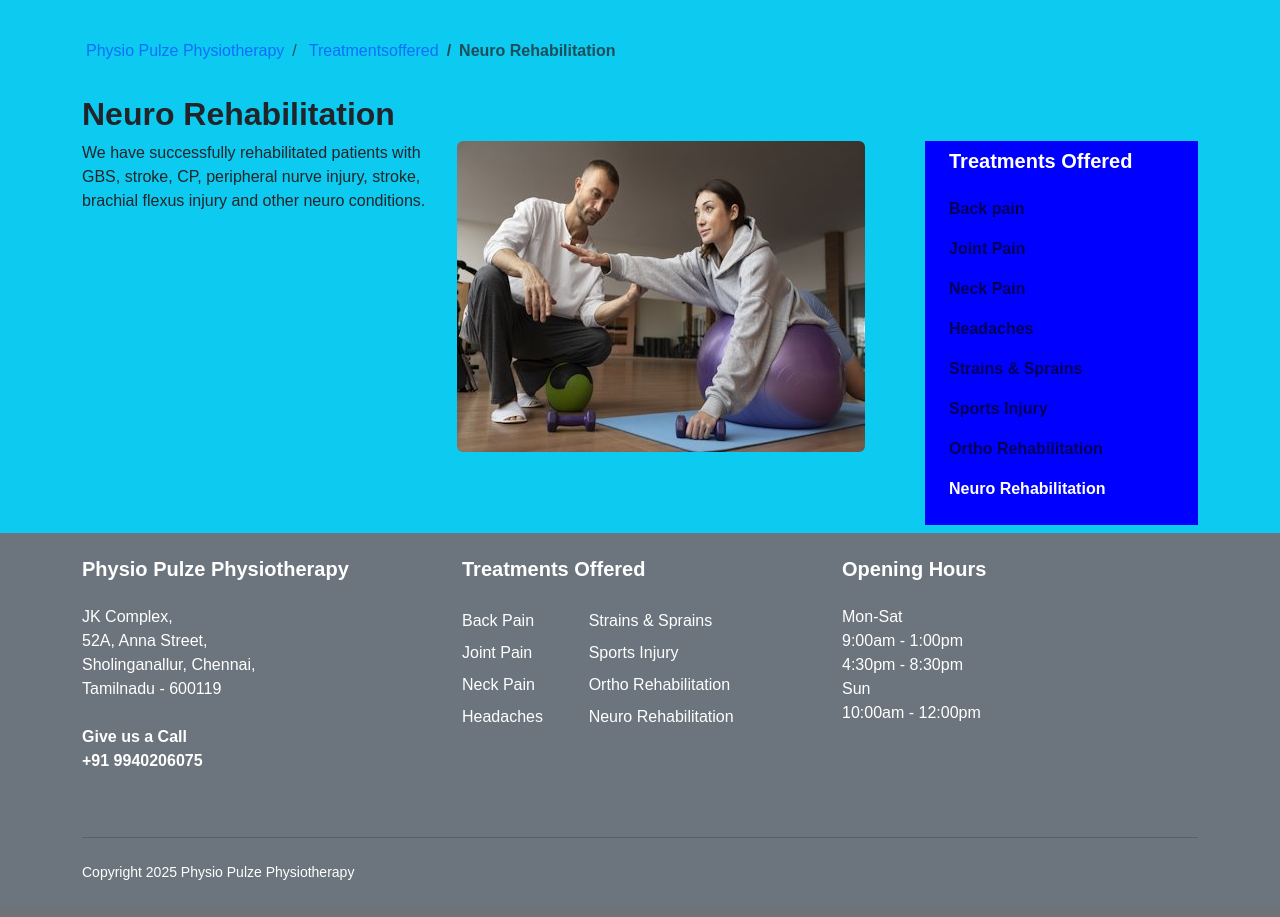
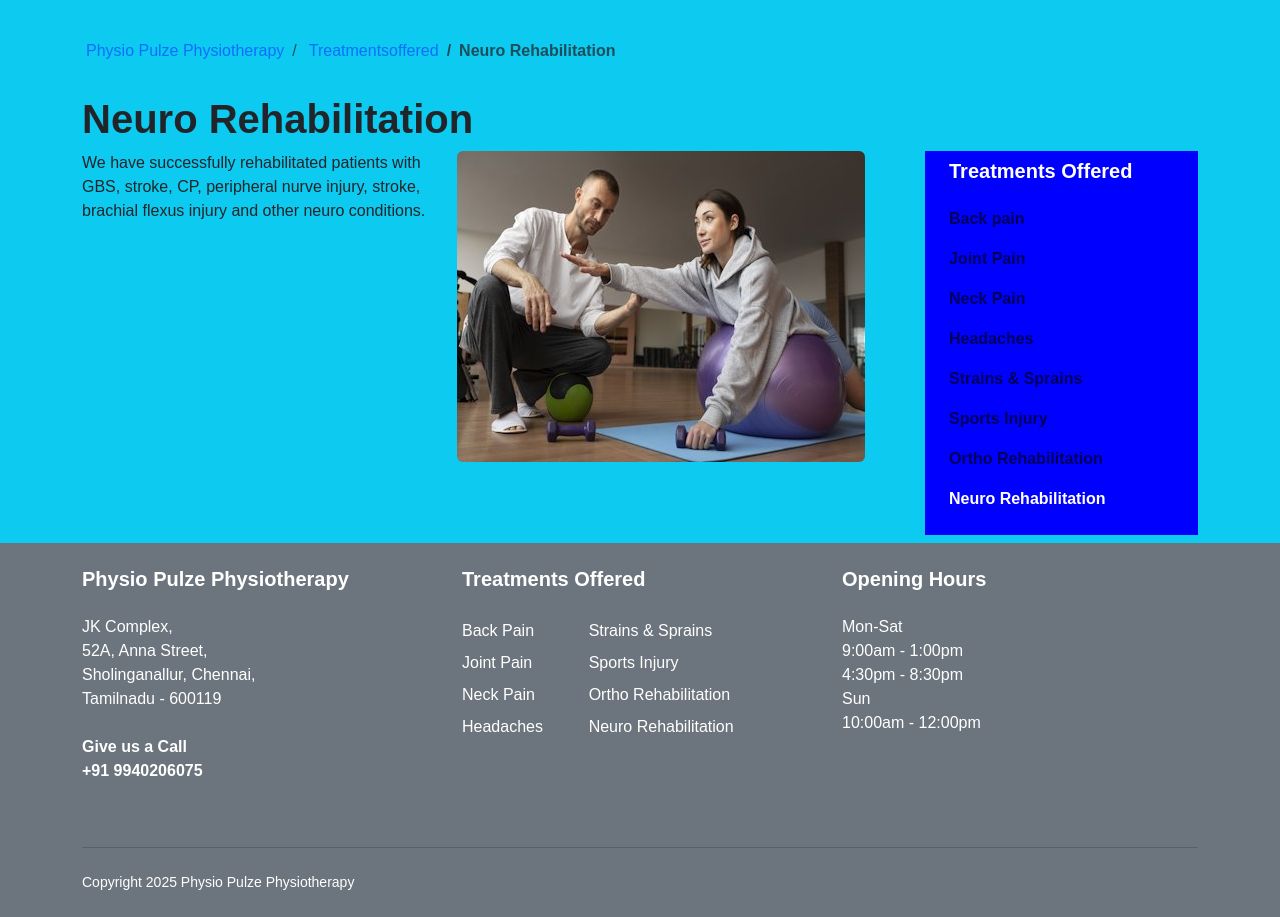
Before and after one commit to tramkris/physiopulze, a Django app: page /treatments-offered/neuro-rehabilitation in a window 1280 px wide. Shown: the part 113-1030 px from the top of the page. Before the commit the page ends 993 px from the top, so only its background shows below. Run offline with Django 3.2, Linux system fonts and the light colour scheme.

Commit message:
Update neuro-rehabilitation.html
updated for section header

```diff
--- a/physio/template/treatments-offered/neuro-rehabilitation.html
+++ b/physio/template/treatments-offered/neuro-rehabilitation.html
@@ -1,6 +1,7 @@
 {%extends 'base.html'%}
 {% load static %}
 
+{% block title %} Neuro Rehabilitation | {% endblock %}
 {% block bodycontent %}
 <section class="py-3 bg-info">
     <div class="container">
@@ -17,7 +18,7 @@
                 <li class="breadcrumb-item fw-bold active" aria-current="page">Neuro Rehabilitation</li>
             </ol>
         </nav>
-        <h2 class="fw-bold">Neuro Rehabilitation</h2>
+        <h1 class="fw-bold">Neuro Rehabilitation</h1>
         <div class="row g-2">
             <!-- End Col -->
             <div class="col-xl-4">
```
